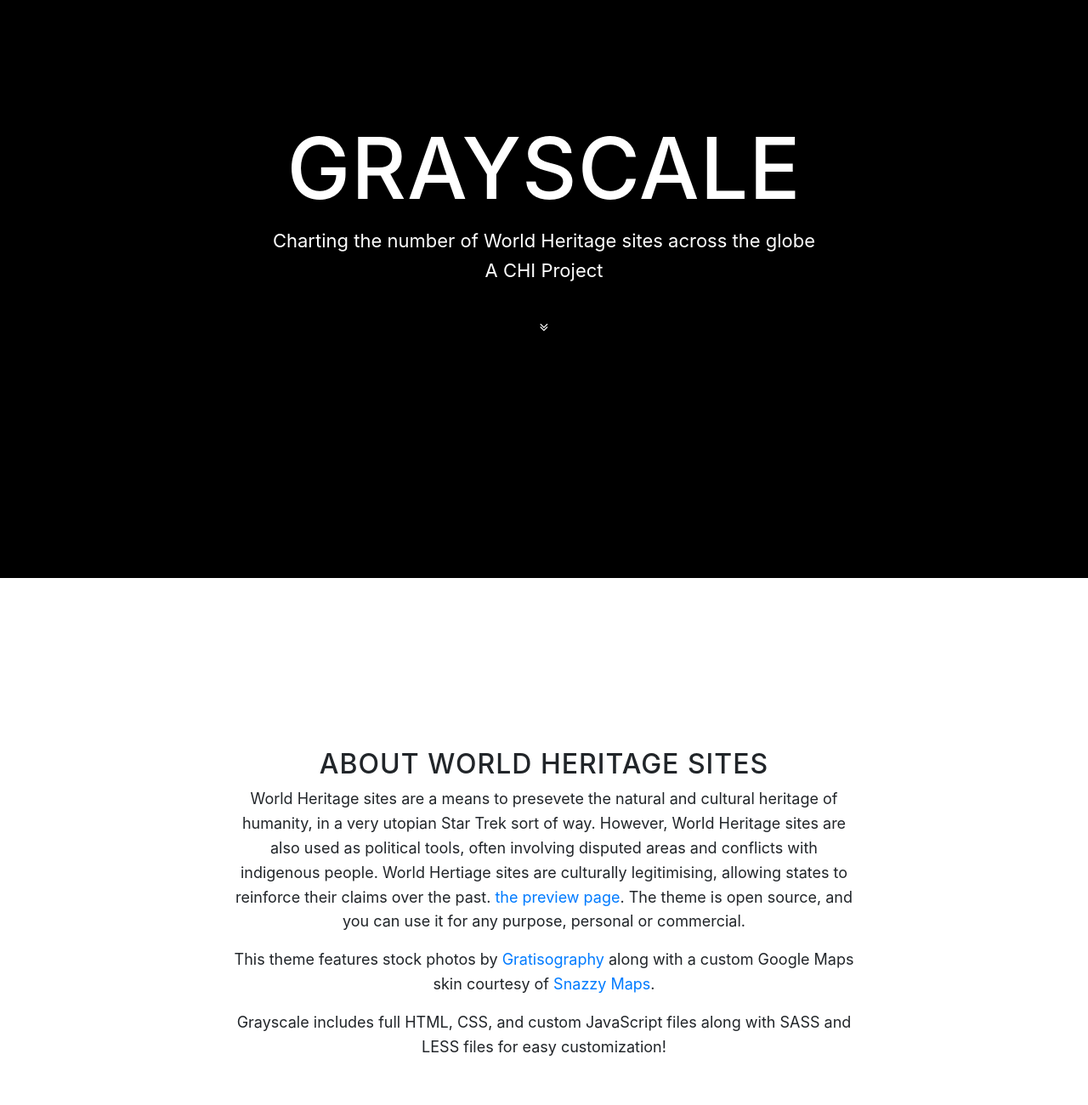
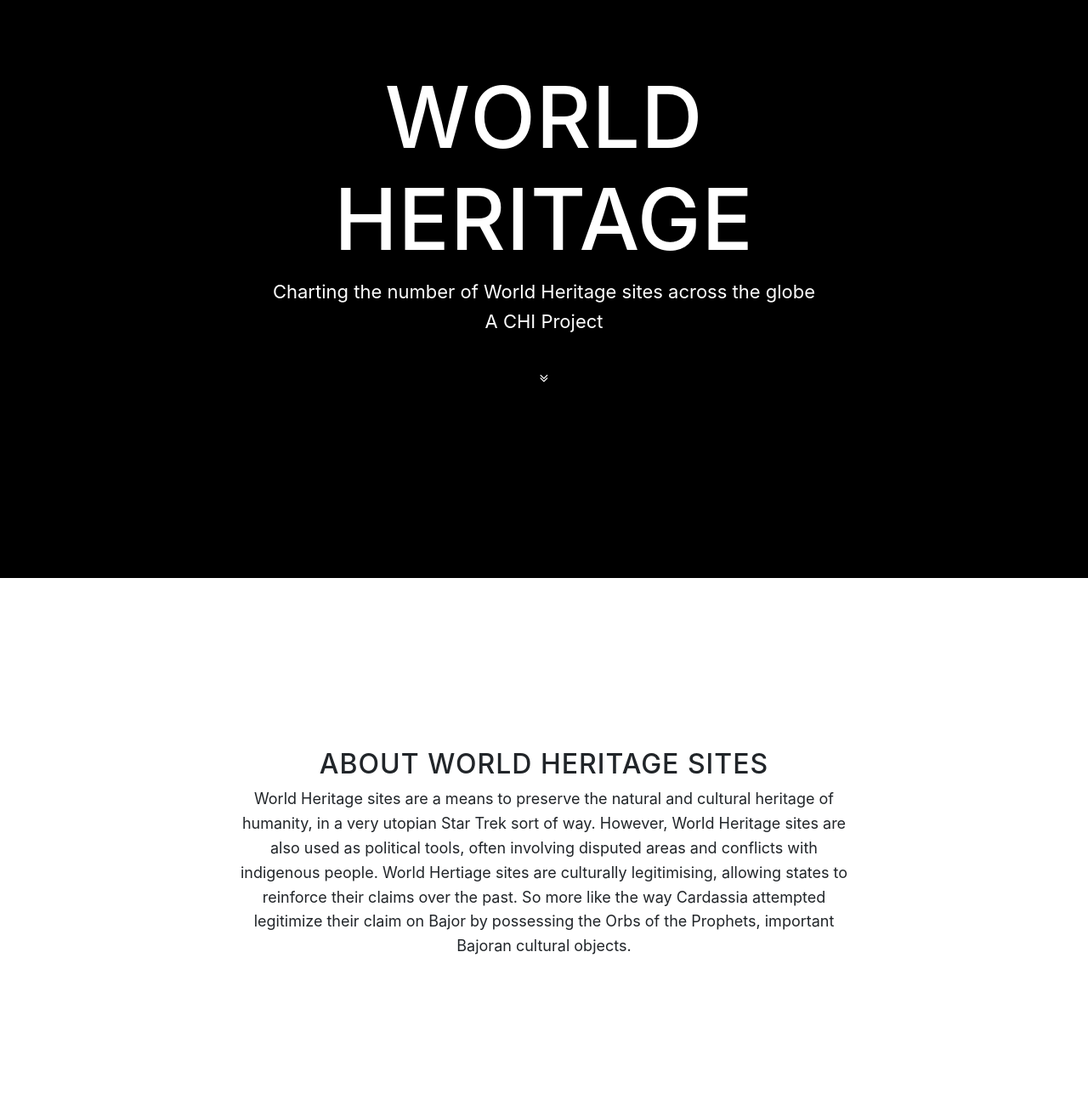
Before and after one commit to fandinod/worldheritage, a website with bundled scripts: page index.html in a window 1280 px wide. Shown: the part 120-1420 px from the top of the page at 85% size. Built offline with nearby package versions, Linux system fonts and the light colour scheme; files whose address does not match are found by name.

Commit message:
Update index.html

```diff
--- a/index.html
+++ b/index.html
@@ -55,7 +55,7 @@
         <div class="container">
           <div class="row">
             <div class="col-lg-8 mx-auto">
-              <h1 class="brand-heading">Grayscale</h1>
+              <h1 class="brand-heading">World Heritage</h1>
               <p class="intro-text">Charting the number of World Heritage sites across the globe
                 <br>A CHI Project</p>
               <a href="#about" class="btn btn-circle js-scroll-trigger">
@@ -73,14 +73,10 @@
         <div class="row">
           <div class="col-lg-8 mx-auto">
             <h2>About World Heritage Sites</h2>
-            <p>World Heritage sites are a means to presevete the natural and cultural heritage of humanity, in a very utopian Star Trek sort of way. However, World Heritage sites are also used as political tools, often involving disputed areas and conflicts with indigenous people. World Hertiage sites are culturally legitimising, allowing states to reinforce their claims over the past.
-              <a href="http://startbootstrap.com/template-overviews/grayscale/">the preview page</a>. The theme is open source, and you can use it for any purpose, personal or commercial.</p>
-            <p>This theme features stock photos by
-              <a href="http://gratisography.com/">Gratisography</a>
-              along with a custom Google Maps skin courtesy of
-              <a href="http://snazzymaps.com/">Snazzy Maps</a>.</p>
-            <p>Grayscale includes full HTML, CSS, and custom JavaScript files along with SASS and LESS files for easy customization!</p>
-          </div>
+            <p>World Heritage sites are a means to preserve the natural and cultural heritage of humanity, in a very utopian Star Trek sort of way. However, World Heritage sites are also used as political tools, often involving disputed areas and conflicts with indigenous people. World Hertiage sites are culturally legitimising, allowing states to reinforce their claims over the past. So more like the way Cardassia attempted legitimize their claim on Bajor by possessing the Orbs of the Prophets, important Bajoran cultural objects.
+              </p>
+            <p></p>
+                      </div>
         </div>
       </div>
     </section>
```
